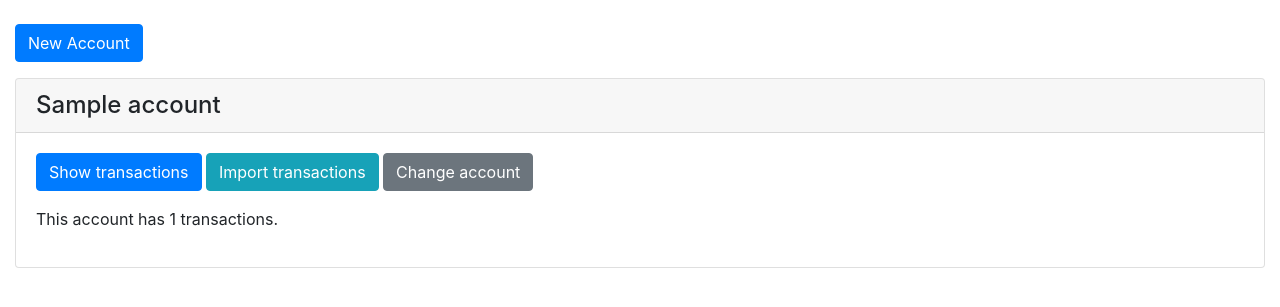
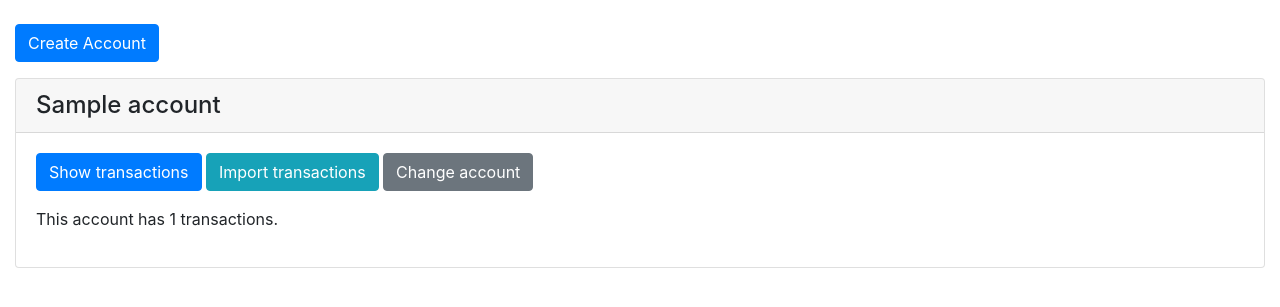
Before and after one commit to c3loc/squirrel, a Django app: template src/squirrel/accounts/templates/accounts.html in a window 1280 px wide. Shown: the part 56-363 px from the top of the page. Run offline with Django 3.2, Linux system fonts and the light colour scheme; the template is opened without the code that fills it: most values are stand-ins (such as "Sample title", 1, 10 or a date in 2020); some libraries are stand-ins or nearby versions.

Commit message:
fix: unify naming of authorization, view and frontend

```diff
--- a/src/squirrel/accounts/templates/accounts.html
+++ b/src/squirrel/accounts/templates/accounts.html
@@ -1,6 +1,6 @@
 {% extends 'base.html' %}
 {% block content %}
-<a href="{% url 'accounts:create_account' %}" role="button" class="btn btn-primary mt-3 mb-3">New Account</a>
+<a href="{% url 'accounts:create_account' %}" role="button" class="btn btn-primary mt-3 mb-3">Create Account</a>
 {% for account in accounts %}
 <div class="card mb-3">
   <h4 class="card-header">
```
